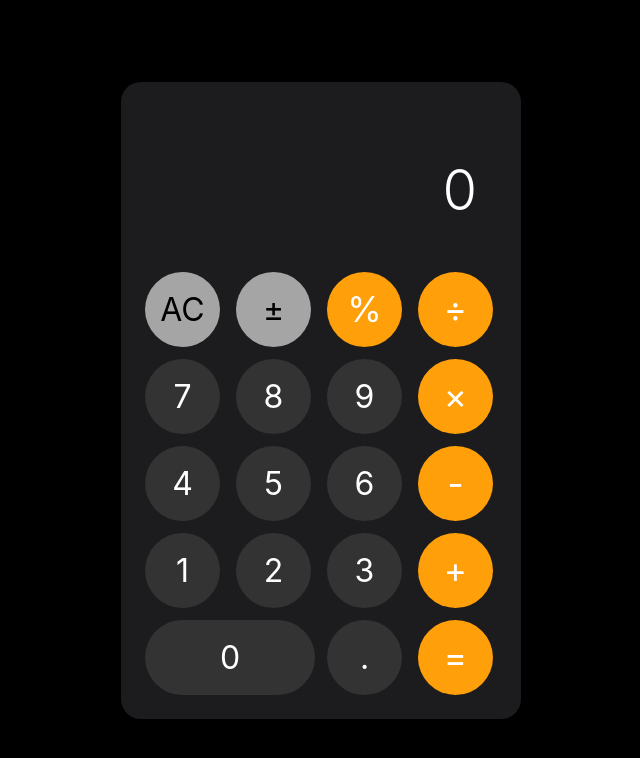
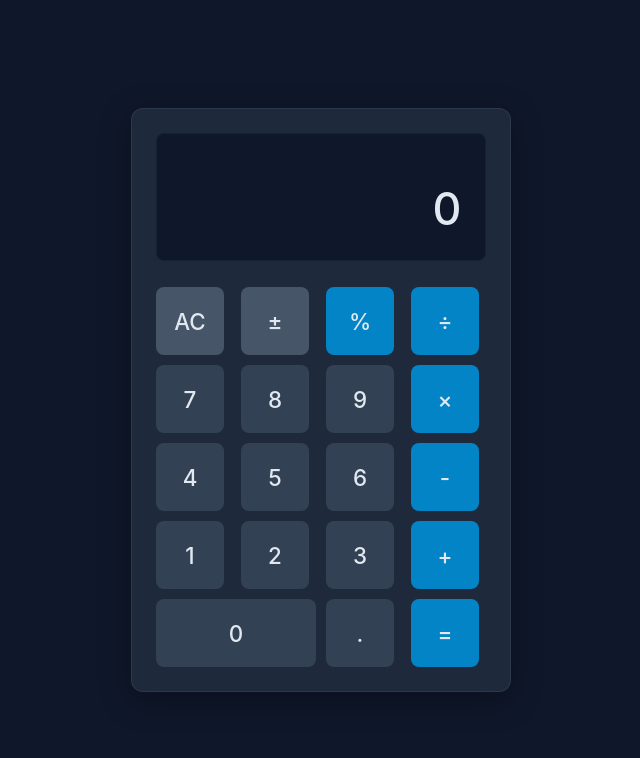
Before and after one commit to Giova1191/modern-calculator, a plain HTML site: page index.html in a window 1280 px wide. Shown: the whole page, without its empty margins (319-959 px from the left). Drawn offline with Linux system fonts and the light colour scheme.

Commit message:
Initial commit

```diff
--- a/style.css
+++ b/style.css
@@ -2,11 +2,11 @@
     box-sizing: border-box;
     margin: 0;
     padding: 0;
-    font-family: -apple-system, BlinkMacSystemFont, "Segoe UI", Roboto, sans-serif;
+    font-family: 'Inter', -apple-system, BlinkMacSystemFont, sans-serif;
 }
 
 body {
-    background: #000;
+    background: #0f172a;
     min-height: 100vh;
     display: grid;
     place-items: center;
@@ -14,91 +14,111 @@ body {
 }
 
 .calculator {
-    background: #1c1c1e;
-    border-radius: 20px;
+    background: #1e293b;
+    border-radius: 12px;
     padding: 1.5rem;
-    box-shadow: 0 10px 20px rgba(0,0,0,0.2);
+    box-shadow: 0 8px 32px rgba(0, 0, 0, 0.3);
     display: grid;
     grid-template-columns: repeat(4, 1fr);
-    gap: 12px;
-    max-width: 400px;
+    gap: 10px;
+    max-width: 380px;
     width: 100%;
+    border: 1px solid rgba(100, 116, 139, 0.2);
 }
 
 .display {
     grid-column: 1 / -1;
-    background: #1c1c1e;
-    padding: 20px;
+    background: #0f172a;
+    padding: 24px;
     text-align: right;
     margin-bottom: 1rem;
+    border-radius: 8px;
+    border: 1px solid rgba(100, 116, 139, 0.1);
 }
 
 .previous-operand {
-    color: rgba(255, 255, 255, 0.75);
-    font-size: 1.5rem;
-    min-height: 30px;
+    color: #64748b;
+    font-size: 1.25rem;
+    min-height: 24px;
+    font-weight: 400;
 }
 
 .current-operand {
-    color: white;
-    font-size: 3.5rem;
-    font-weight: 300;
+    color: #e2e8f0;
+    font-size: 2.8rem;
+    font-weight: 500;
+    letter-spacing: -0.5px;
 }
 
 button {
-    font-size: 2rem;
+    font-size: 1.4rem;
     border: none;
     outline: none;
     cursor: pointer;
-    background: #333;
-    color: white;
-    border-radius: 50%;
-    width: 75px;
-    height: 75px;
+    background: #334155;
+    color: #e2e8f0;
+    border-radius: 8px;
+    width: 68px;
+    height: 68px;
     transition: all 0.2s ease;
     display: flex;
     align-items: center;
     justify-content: center;
+    user-select: none;
+    font-weight: 500;
 }
 
 button:hover {
-    filter: brightness(130%);
-    transform: translateY(-2px);
+    background: #475569;
+    transform: translateY(-1px);
 }
 
 button:active {
-    filter: brightness(90%);
+    background: #1e293b;
     transform: translateY(0);
 }
 
 [data-operation], [data-equals] {
-    background: #ff9f0a;
-    font-size: 2.2rem;
+    background: #0284c7;
+    color: #e2e8f0;
+}
+
+[data-operation]:hover, [data-equals]:hover {
+    background: #0369a1;
 }
 
 [data-all-clear], [data-delete] {
-    background: #a5a5a5;
-    color: black;
+    background: #475569;
+    color: #e2e8f0;
+}
+
+[data-all-clear]:hover, [data-delete]:hover {
+    background: #64748b;
 }
 
 [data-number] {
-    background: #333;
+    background: #334155;
 }
 
 .span-2 {
     grid-column: span 2;
     width: 100%;
-    border-radius: 37.5px;
+    border-radius: 8px;
 }
 
 @media (max-width: 400px) {
     button {
-        width: 65px;
-        height: 65px;
-        font-size: 1.8rem;
+        width: 60px;
+        height: 60px;
+        font-size: 1.3rem;
     }
 
     .current-operand {
-        font-size: 2.8rem;
+        font-size: 2.4rem;
+    }
+
+    .calculator {
+        gap: 8px;
+        padding: 1rem;
     }
 }
```
Also changed, not shown: 1 other file.
